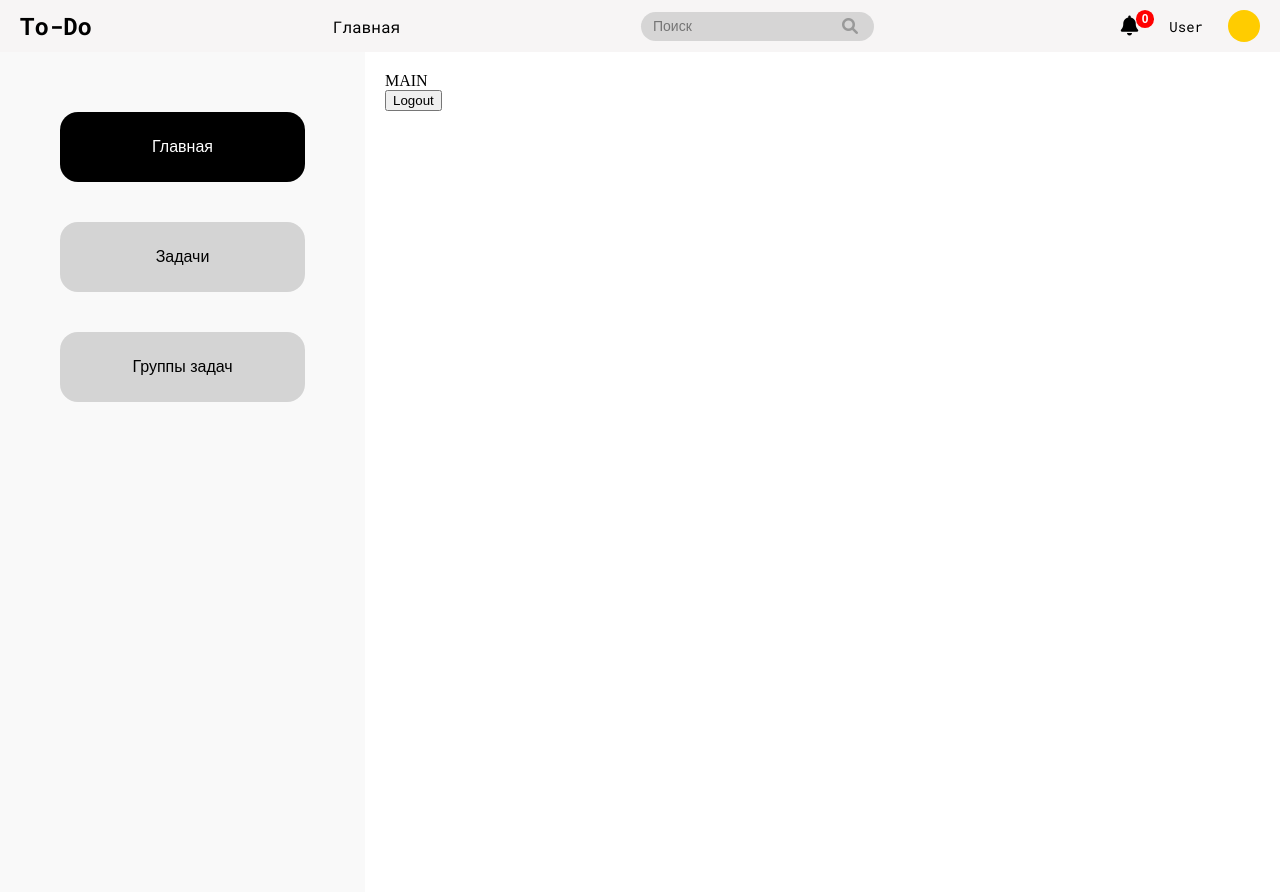
After one commit to daniilkashitsyn/Fastapi-JS-ToDoApp, a FastAPI app: page /pages/main in a window 1280 px wide. The commit adds this page. Run offline with FastAPI, Linux system fonts and the light colour scheme; parts of the project's set-up code (start-up, migrations or seed data) failed here and were passed over.

Commit message:
added any html page

```diff
--- /dev/null
+++ b/app/templates/base.html
@@ -0,0 +1,236 @@
+<!DOCTYPE html>
+<html lang="ru">
+<head>
+    <meta charset="UTF-8">
+    <meta name="viewport" content="width=device-width, initial-scale=1.0">
+    <link rel="stylesheet" href="https://cdnjs.cloudflare.com/ajax/libs/font-awesome/6.0.0-beta3/css/all.min.css">
+    <title>{% block title %}To-Do App{% endblock %}</title>
+    <style>
+        body {
+            margin: 0;
+        }
+
+        .layout {
+            display: flex;
+            flex-direction: column;
+            height: 100vh;
+        }
+
+        header {
+            display: flex;
+            align-items: center;
+            justify-content: space-between;
+            padding: 10px 20px;
+            background-color: rgba(234, 230, 230, 0.4);
+            font-family: "Roboto Thin", sans-serif;
+        }
+
+        .logo span {
+            font-size: 24px;
+            font-weight: bold;
+            color: black;
+        }
+
+        .navigation a {
+            margin-left: 20px;
+            text-decoration: none;
+            font-size: 16px;
+            color: black;
+        }
+
+        .search {
+            display: flex;
+            align-items: center;
+            background-color: rgba(199, 199, 199, 0.68);
+            border-radius: 20px;
+            padding: 5px 10px;
+        }
+
+        .search input {
+            border: none;
+            outline: none;
+            font-size: 14px;
+            background-color: rgba(199, 199, 199, 0);
+        }
+
+        .search button {
+            background: none;
+            border: none;
+            cursor: pointer;
+        }
+
+        .search button i {
+            font-size: 16px;
+            color: #999;
+        }
+
+        .user-section {
+            display: flex;
+            align-items: center;
+            gap: 25px;
+        }
+
+        .notification {
+            position: relative;
+            background: none;
+            border: none;
+            cursor: pointer;
+        }
+
+        .notification i {
+            font-size: 20px;
+            color: black;
+        }
+
+        .notification-count {
+            position: absolute;
+            top: -5px;
+            right: -10px;
+            background-color: #ff0000;
+            color: #fff;
+            font-size: 12px;
+            font-weight: bold;
+            padding: 2px 6px;
+            border-radius: 50%;
+        }
+
+        .username {
+            font-size: 14px;
+            color: black;
+        }
+
+        .user-logo {
+            width: 32px;
+            height: 32px;
+            border-radius: 50%;
+        }
+
+        .content-wrapper {
+            display: flex;
+            flex: 1;
+        }
+
+        .sidebar {
+            width: 345px;
+            background-color: #f9f9f9;
+            padding: 20px 10px;
+            height: 100vh;
+        }
+
+        .menu {
+            list-style: none;
+            margin: 0;
+            padding: 0;
+            display: flex;
+            flex-direction: column;
+            align-items: center;
+        }
+
+        .menu-item {
+            margin-top: 40px;
+        }
+
+        .menu-item button {
+            display: flex;
+            align-items: center;
+            justify-content: center;
+            width: 245px;
+            height: 70px;
+            padding: 10px;
+            border: none;
+            border-radius: 18px;
+            background-color: #d4d4d4; /* Серый фон */
+            cursor: pointer;
+            font-size: 16px;
+            color: black;
+            transition: background-color 0.3s ease;
+        }
+
+        .menu-item.active button {
+            background-color: #000;
+            color: #fff;
+        }
+
+        .menu-item button:hover {
+            background-color: #c0c0c0; /* Цвет при наведении */
+        }
+
+        .main-container {
+            flex: 1; /* Занимает оставшееся место */
+            padding: 20px;
+            background-color: #fff;
+        }
+
+        @font-face {
+            font-family: "Roboto Thin";
+            src: url("assets/css/fonts/RobotoMono-VariableFont_wght.ttf");
+        }
+    </style>
+</head>
+<body class="layout">
+    <header>
+        <div class="logo">
+            <span>To-Do</span>
+        </div>
+        <div class="main">
+            <span>Главная</span>
+        </div>
+        <div class="search">
+            <input type="text" placeholder="Поиск">
+            <button><i class="fa fa-search"></i></button>
+        </div>
+        <div class="user-section">
+            <button class="notification">
+                <i class="fa fa-bell"></i>
+                <span class="notification-count">0</span>
+            </button>
+            <span class="username">User</span>
+            <div class="user-logo" style="background-color: #ffcc00"></div>
+        </div>
+    </header>
+    <div class="content-wrapper">
+        <aside class="sidebar">
+            <ul class="menu">
+                <li class="menu-item active" id="menu-main">
+                    <button>
+                        <span>Главная</span>
+                    </button>
+                </li>
+                <li class="menu-item" id="menu-tasks">
+                    <button>
+                        <span>Задачи</span>
+                    </button>
+                </li>
+                <li class="menu-item" id="menu-groups">
+                    <button>
+                        <span>Группы задач</span>
+                    </button>
+                </li>
+            </ul>
+        </aside>
+
+        <main class="main-container">
+            {% block content %}
+            <!-- Здесь будет меняться контент страниц --->
+            {% endblock %}
+        </main>
+    </div>
+
+    <script>
+        document.getElementById('menu-main').addEventListener('click', () => {
+            window.location.href = '/pages/main'
+        })
+
+        document.getElementById('menu-tasks').addEventListener('click', () => {
+            window.location.href = '/pages/tasks'
+        })
+
+        document.getElementById('menu-groups').addEventListener('click', () => {
+            window.location.href = '/pages/groups'
+        })
+    </script>
+    {% block scripts %}
+
+    {% endblock %}
+</body>
+</html>
--- /dev/null
+++ b/app/templates/main.html
@@ -0,0 +1,15 @@
+{% extends "base.html" %}
+
+{% block title %}Задачи{% endblock %}
+
+{% block content %}
+    <div>
+        MAIN
+    </div>
+    <button id="logout">Logout</button>
+{% endblock %}
+
+{% block scripts %}
+
+
+{% endblock %}
```
Also changed, not shown: app/templates/group.html (added, +19 -0 lines), app/templates/tasks.html (+17 -10 lines).
